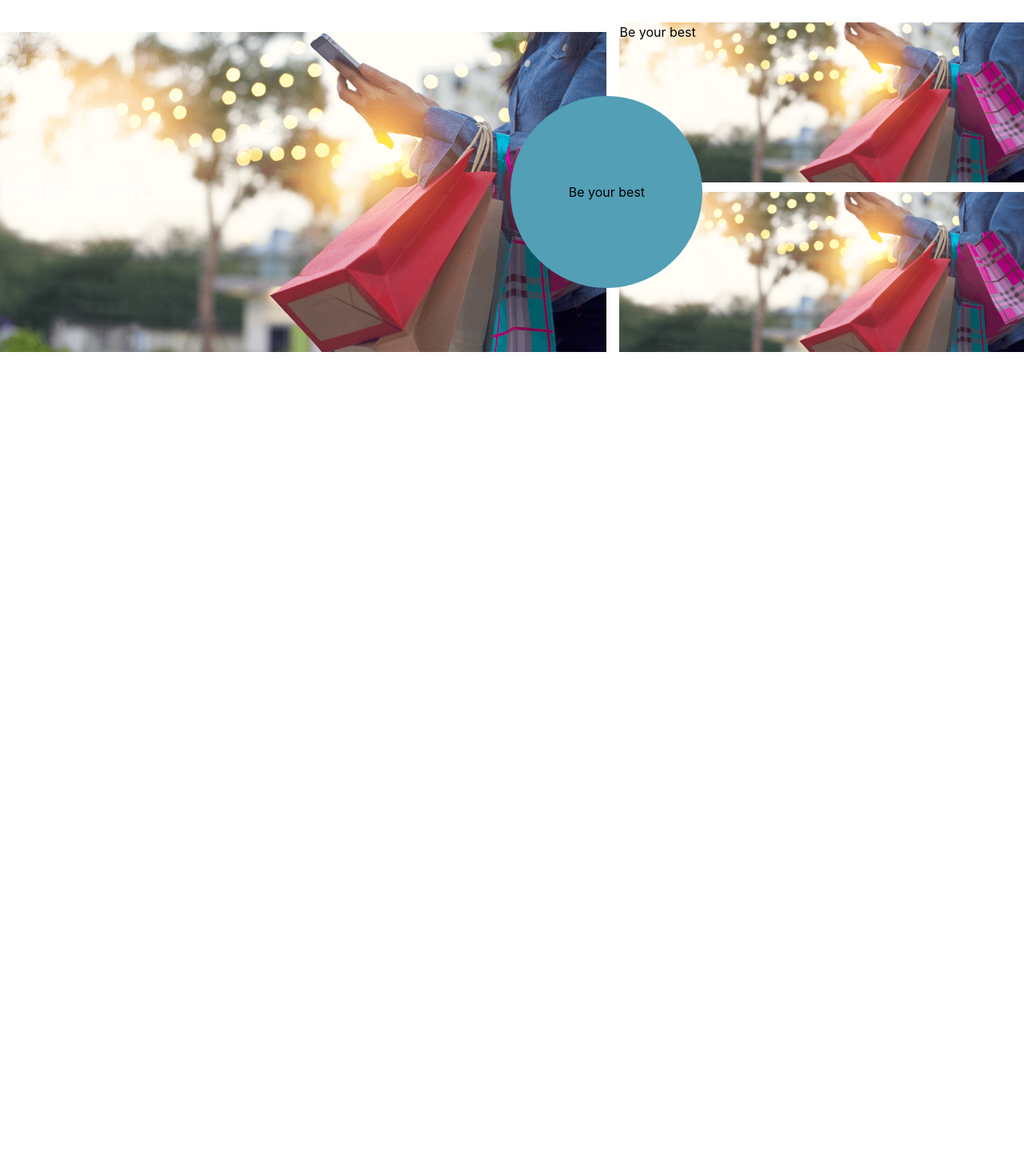
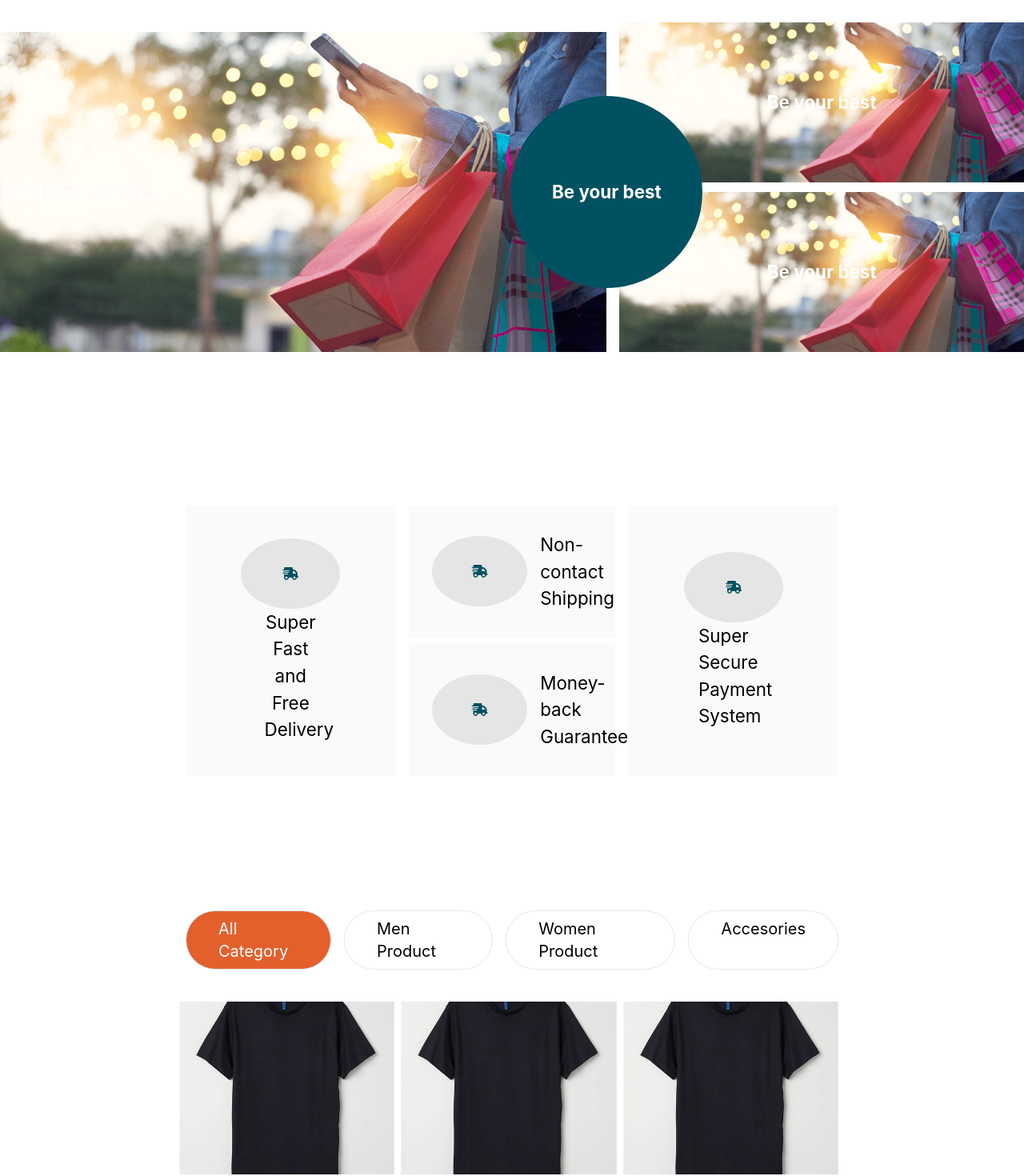
Before and after one commit to marcSitze/chaudchaud, a Next.js app: page / in a window 1280 px wide. Shown: the part 1000-2470 px from the top of the page at 80% size. Before the commit the page ends 1624 px from the top, so only its background shows below. Built offline with nearby package versions, Linux system fonts and the light colour scheme.

Commit message:
home page interface

```diff
--- a/pages/index.tsx
+++ b/pages/index.tsx
@@ -2,6 +2,10 @@ import Head from "next/head";
 import Image from "next/image";
 import styles from "../styles/Home.module.css";
 import OutdoorImg from "../assets/outdoor-shopping.png";
+import Tshirt from "../assets/tshirt.jpeg";
+import { faShippingFast, faStar } from "@fortawesome/free-solid-svg-icons";
+import { FontAwesomeIcon } from "@fortawesome/react-fontawesome";
+import Product from "../components/Product";
 
 export default function Home() {
   return (
@@ -17,7 +21,7 @@ export default function Home() {
           <h1 className={styles.headerTitle}>Wear the best.</h1>
           {/* <p>Still the second option holds promise could make the tagline shortlist if you are delivering relaxed.</p> */}
           <div>
-            <div style={{ background: "#529fb6" }} className={styles.linkBox}>
+            <div style={{ background: "#005161" }} className={styles.linkBox}>
               <a>shop now</a>
             </div>
             <div style={{ background: "#000000" }} className={styles.linkBox}>
@@ -36,20 +40,118 @@ export default function Home() {
             </div>
           </div>
           <div className={styles.headerRightWrapper}>
-            <div className={styles.rightTopImg}>
+            <div className={styles.rightImg}>
               <h5>Be your best</h5>
             </div>
-            <div className={styles.rightTopImg}>
+            <div className={styles.rightImg}>
               <h5>Be your best</h5>
             </div>
           </div>
         </div>
       </section>
-      <div className={styles.ourValues}>
-        <div>
-          {/* <Image /> */}
+      <div className={`${styles.ourValues} ${styles.containerX}`}>
+        <div
+          className={`${styles.box} flex flex-col justify-center items-center`}
+        >
+          <div className={styles.iconCircle}>
+            <FontAwesomeIcon
+              color={"#005161"}
+              icon={faShippingFast}
+              style={{ width: 60 }}
+            />
+          </div>
+          <h4 className={`md:w-1/4 text-center`}>
+            Super Fast and Free Delivery
+          </h4>
+        </div>
+        <div className={styles.middleBoxWrapper}>
+          <div className={`${styles.box} flex justify-center items-center`}>
+            <div className={`${styles.iconCircle} mr-4`}>
+              <FontAwesomeIcon
+                color={"#005161"}
+                icon={faShippingFast}
+                style={{ width: 55 }}
+              />
+            </div>
+            <h4 className={`md:w-1/4`}>Non-contact Shipping</h4>
+          </div>
+          <div className={`${styles.box} flex justify-center items-center`}>
+            <div className={`${styles.iconCircle} mr-4`}>
+              <FontAwesomeIcon
+                color={"#005161"}
+                icon={faShippingFast}
+                style={{ width: 55 }}
+              />
+            </div>
+            <h4 className={`md:w-1/4`}>Money-back Guaranteed</h4>
+          </div>
+        </div>
+        <div
+          className={`${styles.box} flex flex-col justify-center items-center`}
+        >
+          <div className={styles.iconCircle}>
+            <FontAwesomeIcon
+              color={"#005161"}
+              icon={faShippingFast}
+              style={{ width: 60 }}
+            />
+          </div>
+          <h4 className={`md:w-1/3`}>Super Secure Payment System</h4>
         </div>
       </div>
+      <section className={`${styles.containerX}`}>
+        <div className={`flex justify-center mb-10`}>
+          <span
+            className={`mx-2 text-xl border rounded-full py-2 px-10 bg-primary text-white`}
+          >
+            All Category
+          </span>
+          <span className={`mx-2 text-xl border rounded-full py-2 px-10`}>
+            Men Product
+          </span>
+          <span className={`mx-2 text-xl border rounded-full py-2 px-10`}>
+            Women Product
+          </span>
+          <span className={`mx-2 text-xl border rounded-full py-2 px-10`}>
+            Accesories
+          </span>
+        </div>
+        <div className={`mb-20 flex flex-wrap`}>
+          <Product />
+          <Product />
+          <Product />
+          <Product />
+        </div>
+      </section>
+      <div className={`${styles.containerX} ${styles.aboutSection}`}>
+        <div className="flex">
+          <div className="w-1/2 max-h-40 mr-5">
+            <h2 className="text-5xl font-bold mb-5">
+              Bringing You the Elements of Style
+            </h2>
+            <Image
+              className={styles.aboutImg}
+              src={OutdoorImg}
+              alt="style image"
+            />
+          </div>
+          <div className="w-1/2 max-h-40 flex flex-col items-center">
+            <h2 className="text-base w-1/2 mb-5">
+              Circle back minimize backwards overflow yet products need full
+              resourcing and support from a cross-functional team in order to be
+              built maintained, and evolved.
+            </h2>
+            <Image
+              className={styles.aboutImg}
+              src={OutdoorImg}
+              alt="style image"
+            />
+          </div>
+        </div>
+      </div>
+      <section>
+
+      </section>
     </div>
   );
 }
--- a/styles/Home.module.css
+++ b/styles/Home.module.css
@@ -1,5 +1,9 @@
 .container {
   /* padding: 0 2rem; */
+}
+.containerX {
+  margin-left: 14rem;
+  margin-right: 14rem;
 }
 .headerWrapper {
   margin-bottom: 10rem;
@@ -61,17 +65,22 @@
 .roundText {
   width: 15rem;
   height: 15rem;
-  background-color: #529fb6;
+  background-color: #005161;
   border-radius: 7.5rem;
   margin-right: -7.5rem;
   display: flex;
   justify-content: center;
   align-items: center;
 }
+.roundText h5 {
+  color: #fff;
+  font-size: 1.4rem;
+  font-weight: bold;
+}
 .headerRightWrapper {
   width: 40%;
 }
-.rightTopImg {
+.rightImg {
   background-image: url('../assets/outdoor-shopping.png');
   background-size: cover;
   background-position: center;
@@ -80,8 +89,46 @@
   height: 25vh;
   margin-bottom: 1.5rem;
   margin-top: -0.75rem;
+  display: flex;
+  justify-content: center;
+  align-items: center;
 }
-
+.rightImg::after {
+  background: linear-gradient(rgba(0, 0, 0, 0.308), rgba(255, 255, 255, 0));
+}
+.rightImg h5 {
+  font-size: 1.4rem;
+  color: #fff;
+  font-weight: bold;
+}
 .ourValues {
   display: flex;
+  justify-content: space-evenly;
+  margin-top: 10rem;
+  margin-bottom: 10rem;
 }
+.box {
+  background-color: #fafafa;
+  /* background-color: red; */
+  margin: 0.5rem;
+  flex: 1;
+  padding: 2rem 0;
+}
+.box h4 {
+  font-size: 1.4rem;
+}
+.middleBoxWrapper {
+  flex: 1;
+}
+.iconCircle {
+  background-color: #e5e5e5;
+  border-radius: 50%;
+  padding: 2rem;
+}
+.aboutSection {
+  height: 50vh;
+  margin-bottom: 8rem;
+}
+.aboutImg {
+  height: 20rem;
+}
```
